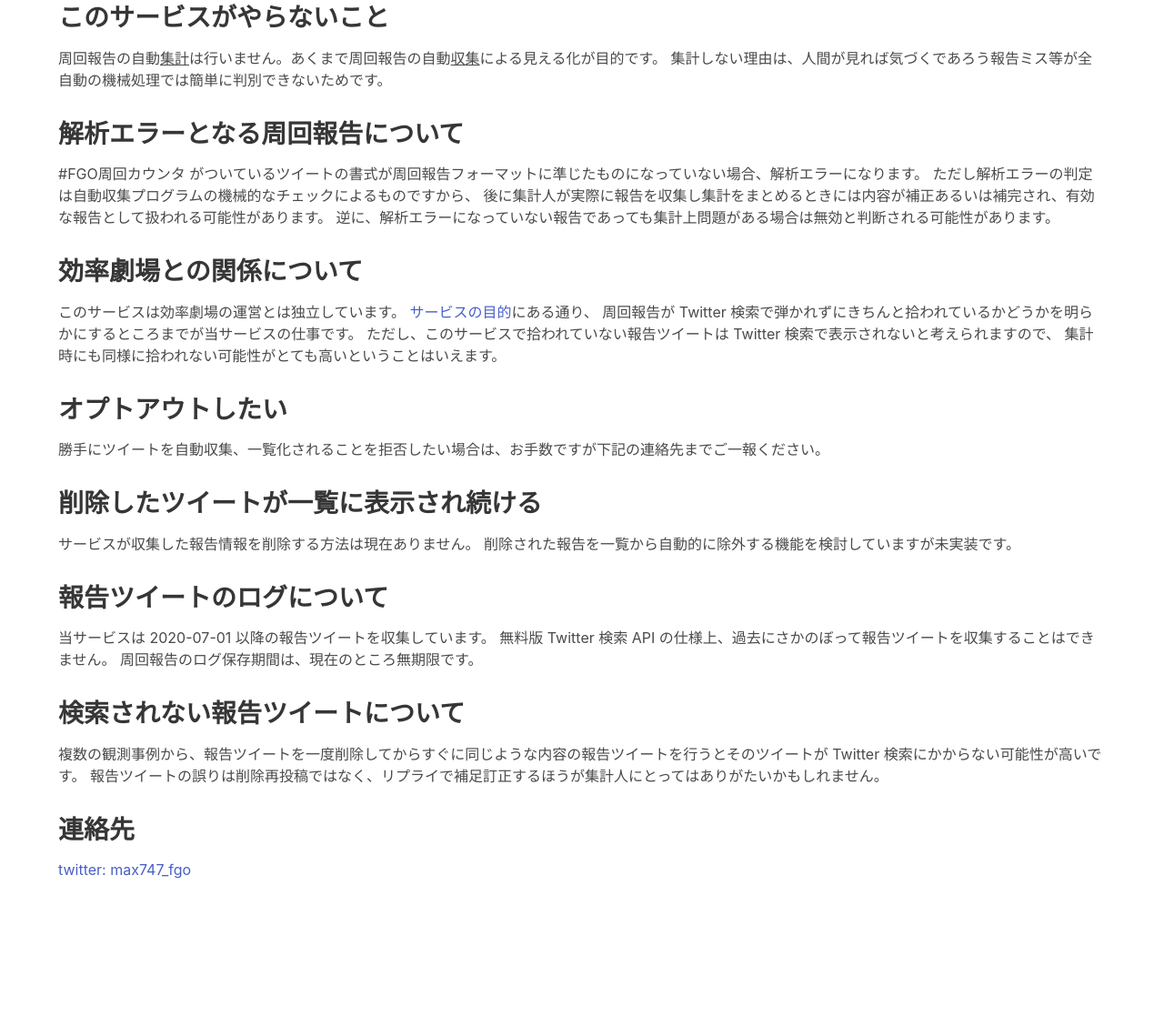
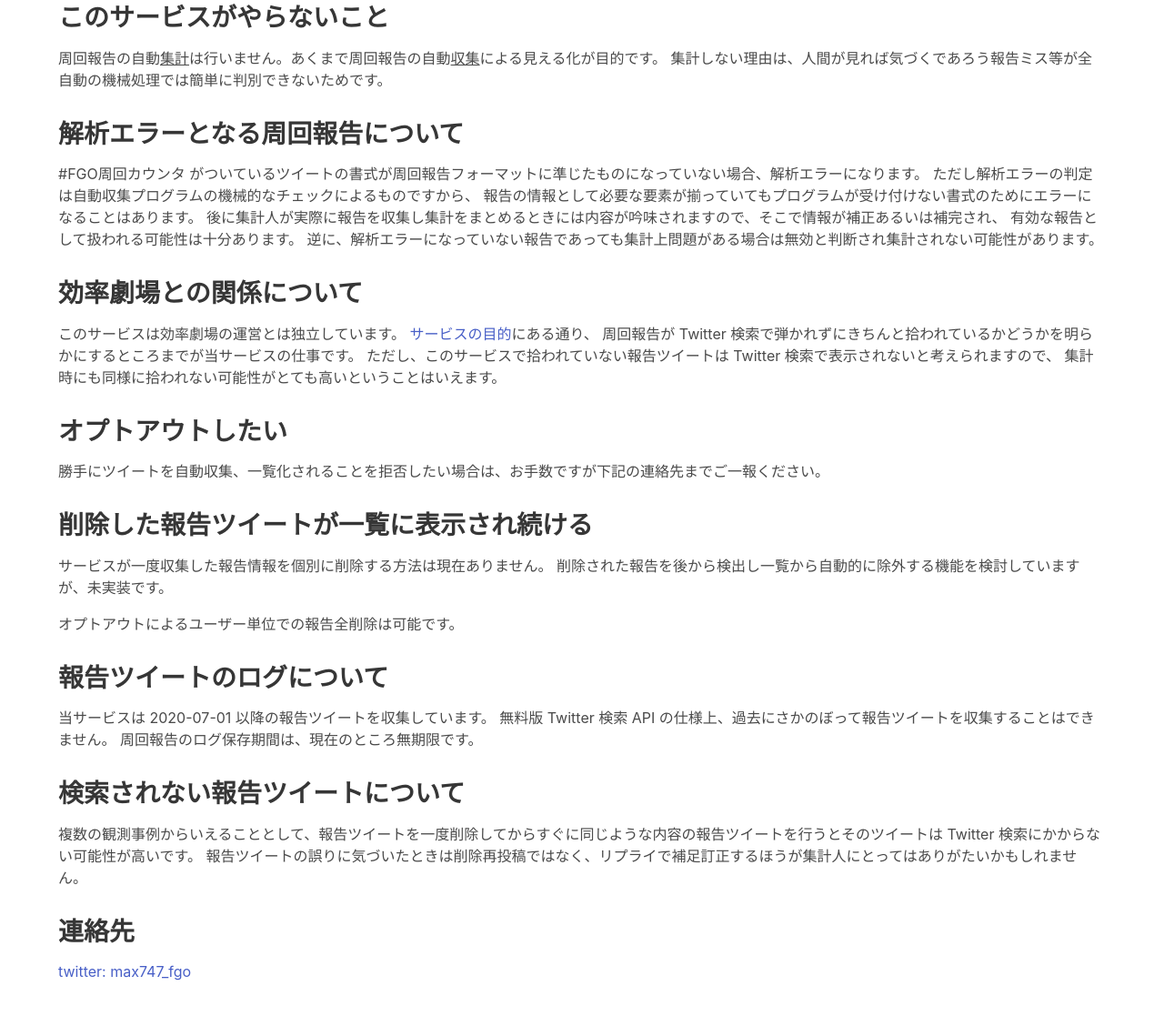
Before and after one commit to fgosc/fgo_harvest, a Python web app: template harvest/chalicelib/templates/static/about.jinja2 in a window 1280 px wide. Shown: the part 371-1499 px from the top of the page at 91% size. Before the commit the page ends 1337 px from the top, so only its background shows below. Run offline with Jinja, Linux system fonts and the light colour scheme; the template is opened without the code that fills it, so the values that code supplies are empty; some libraries are stand-ins or nearby versions.

Commit message:
about の内容を更新。

```diff
--- a/harvest/chalicelib/templates/static/about.jinja2
+++ b/harvest/chalicelib/templates/static/about.jinja2
@@ -31,8 +31,10 @@
 <p>
 #FGO周回カウンタ がついているツイートの書式が周回報告フォーマットに準じたものになっていない場合、解析エラーになります。
 ただし解析エラーの判定は自動収集プログラムの機械的なチェックによるものですから、
-後に集計人が実際に報告を収集し集計をまとめるときには内容が補正あるいは補完され、有効な報告として扱われる可能性があります。
-逆に、解析エラーになっていない報告であっても集計上問題がある場合は無効と判断される可能性があります。
+報告の情報として必要な要素が揃っていてもプログラムが受け付けない書式のためにエラーになることはあります。
+後に集計人が実際に報告を収集し集計をまとめるときには内容が吟味されますので、そこで情報が補正あるいは補完され、
+有効な報告として扱われる可能性は十分あります。
+逆に、解析エラーになっていない報告であっても集計上問題がある場合は無効と判断され集計されない可能性があります。
 </p>
 
 <h2>効率劇場との関係について</h2>
@@ -52,11 +54,14 @@
 勝手にツイートを自動収集、一覧化されることを拒否したい場合は、お手数ですが下記の連絡先までご一報ください。
 </p>
 
-<h2>削除したツイートが一覧に表示され続ける</h2>
+<h2>削除した報告ツイートが一覧に表示され続ける</h2>
 
 <p>
-サービスが収集した報告情報を削除する方法は現在ありません。
-削除された報告を一覧から自動的に除外する機能を検討していますが未実装です。
+サービスが一度収集した報告情報を個別に削除する方法は現在ありません。
+削除された報告を後から検出し一覧から自動的に除外する機能を検討していますが、未実装です。
+</p>
+<p>
+オプトアウトによるユーザー単位での報告全削除は可能です。
 </p>
 
 <h2>報告ツイートのログについて</h2>
@@ -70,9 +75,9 @@
 <h2>検索されない報告ツイートについて</h2>
 
 <p>
-複数の観測事例から、報告ツイートを一度削除してからすぐに同じような内容の報告ツイートを行うとそのツイートが
+複数の観測事例からいえることとして、報告ツイートを一度削除してからすぐに同じような内容の報告ツイートを行うとそのツイートは
 Twitter 検索にかからない可能性が高いです。
-報告ツイートの誤りは削除再投稿ではなく、リプライで補足訂正するほうが集計人にとってはありがたいかもしれません。
+報告ツイートの誤りに気づいたときは削除再投稿ではなく、リプライで補足訂正するほうが集計人にとってはありがたいかもしれません。
 </p>
 
 <h2>連絡先</h2>
```
